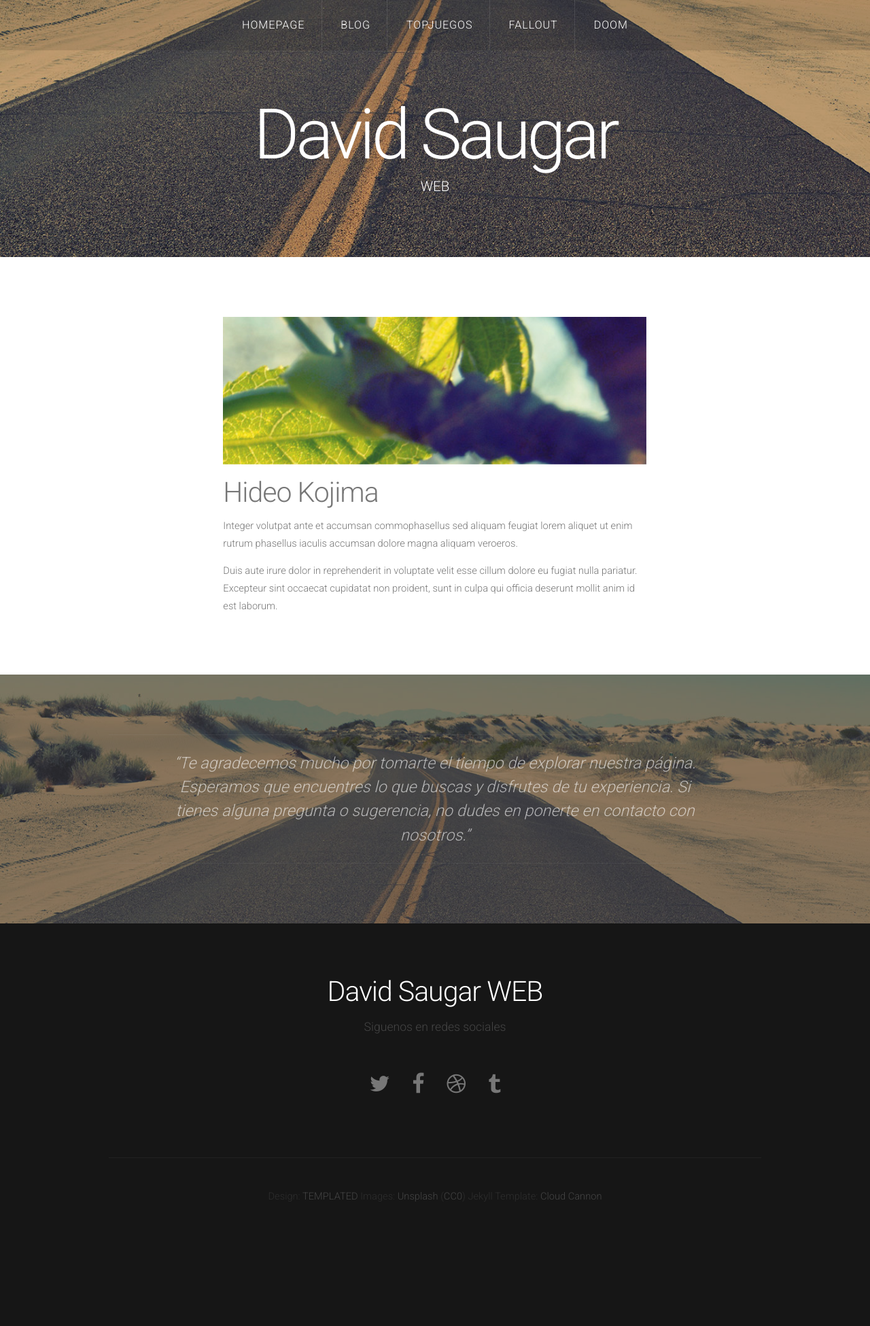
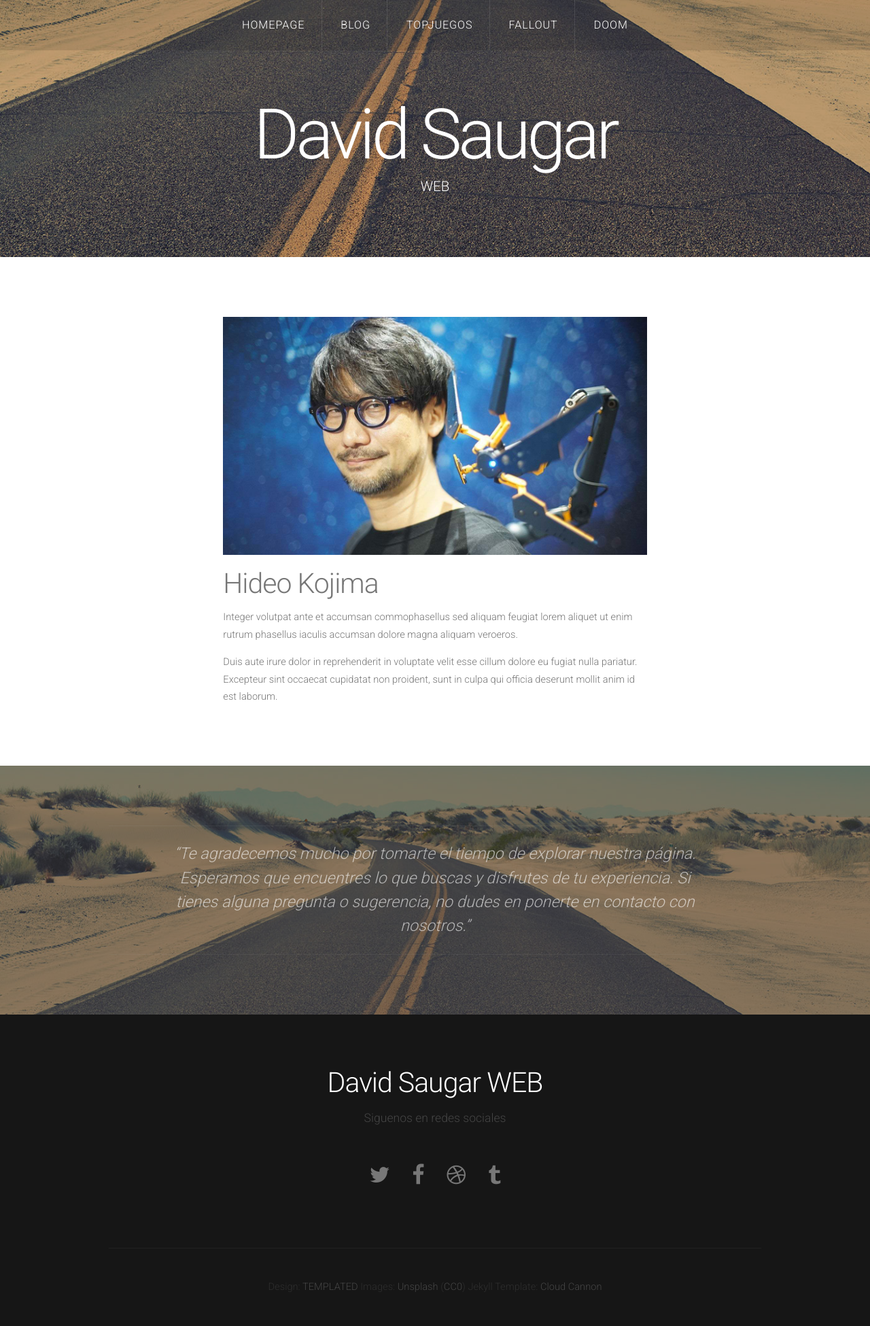
Before and after one commit to Davidsaugar/Davidsaugar.github.io, a Jekyll site: the page built from _posts/2025-02-21-Hideo-Kojima.md, in a window 1280 px wide. Shown: the whole page at 68% size. Built offline with Jekyll 4.4.1, drawn with Linux system fonts in a browser that asks for light colours; nearby versions of some CDN libraries; before the commit the page ends 1817 px from its top, so only the background shows below that.

Commit message:
update36

```diff
--- a/_posts/2014-08-25-test-post.md
+++ b/_posts/2025-02-21-Hideo-Kojima.md
@@ -1,6 +1,6 @@
 ---
 title: Hideo Kojima
-featured: images/pic02.jpg
+featured: images/Hideo Kojima.jpg
 layout: post
 ---
 
```
Also changed, not shown: _posts/2025-02-21-Shigeru-Miyamoto.md (renamed from _posts/2014-08-20-another-post.md, +1 -1 lines).
